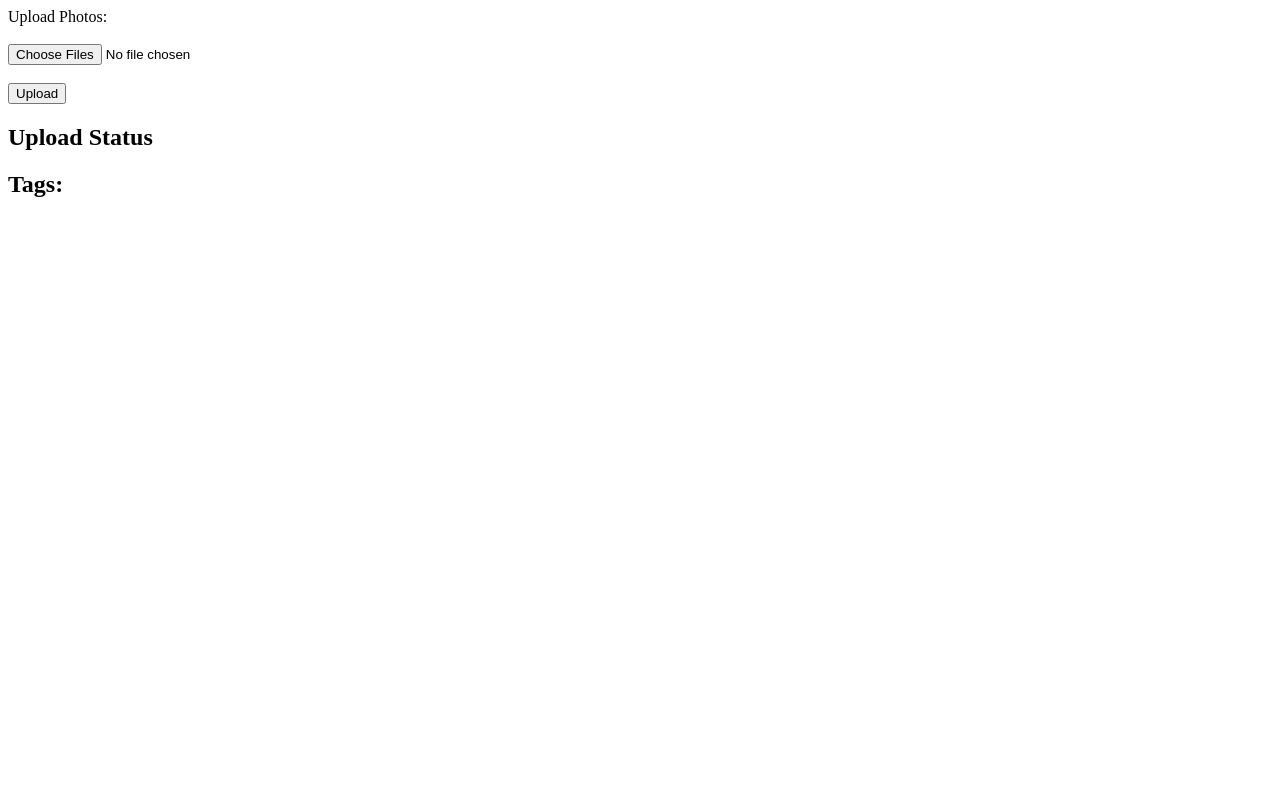
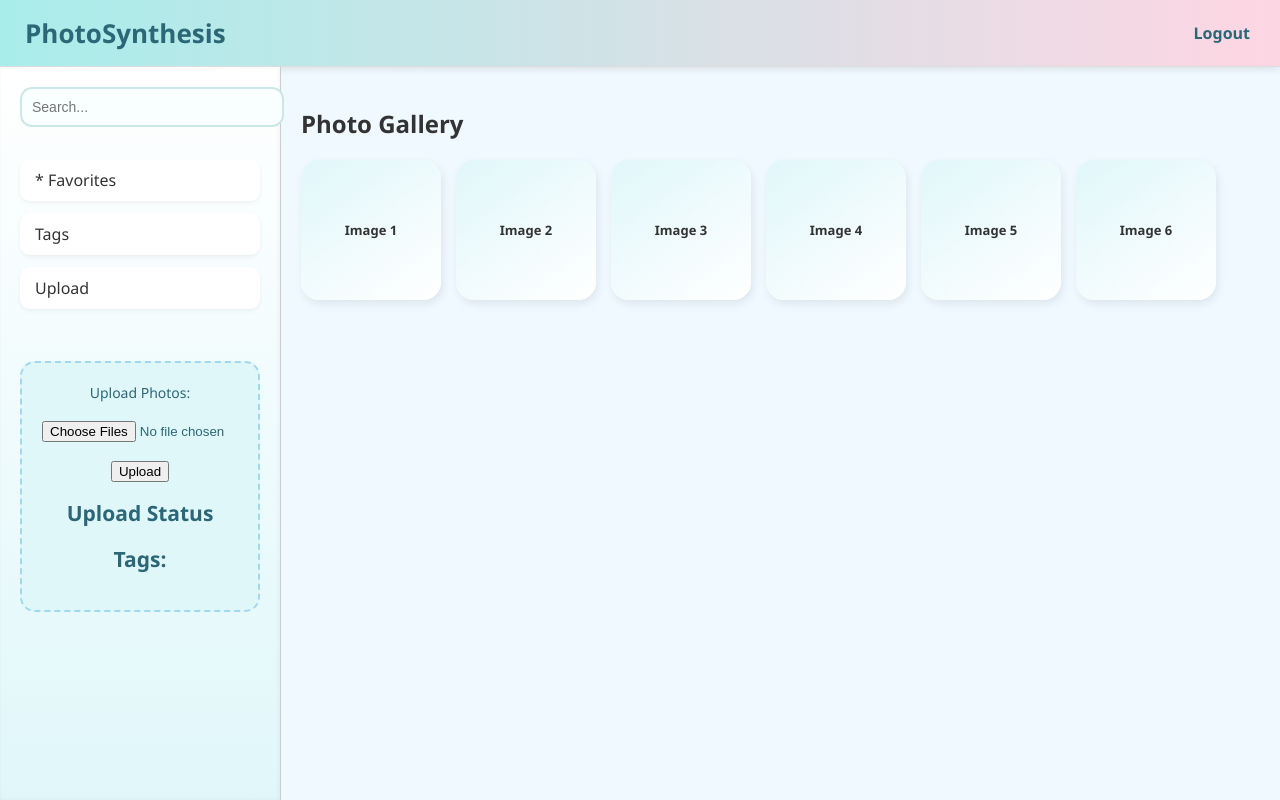
Before and after one commit to PresidentZach/photo_app, a Django app: page / in a window 1280 px wide. Run offline with Django 4.2, Linux system fonts and the light colour scheme.

Commit message:
Added existing upload functionality to new index.html file, added stylesheet and login page

```diff
--- /dev/null
+++ b/src/app/static/styles.css
@@ -0,0 +1,171 @@
+/* Reset & base style */
+body {
+  margin: 0;
+  font-family: 'Segoe UI', 'Helvetica Neue', sans-serif;
+  display: flex;
+  flex-direction: column;
+  height: 100vh;
+  background: #f0f9ff;
+  color: #333;
+}
+
+/* Header bar */
+header {
+  background: linear-gradient(90deg, #a8edea, #fed6e3);
+  padding: 15px 25px;
+  display: flex;
+  align-items: center;
+  justify-content: space-between;
+  box-shadow: 0 2px 8px rgba(0, 0, 0, 0.1);
+  border-bottom: 1px solid #ddd;
+}
+
+.logo {
+  font-size: 26px;
+  font-weight: bold;
+  color: #2b6777;
+}
+
+.account a {
+  color: #2b6777;
+  text-decoration: none;
+  margin: 0 5px;
+  font-weight: bold;
+}
+
+/* Main body layout */
+.main {
+  flex: 1;
+  display: flex;
+  overflow: hidden;
+}
+
+/* Sidebar style */
+nav {
+  width: 240px;
+  background: linear-gradient(180deg, #ffffff, #e0f7fa);
+  padding: 20px;
+  border-right: 1px solid #ccc;
+  display: flex;
+  flex-direction: column;
+  gap: 20px;
+  box-shadow: inset -1px 0 4px rgba(0, 0, 0, 0.05);
+}
+
+/* Search box */
+.search-bar input {
+  padding: 10px;
+  width: 100%;
+  font-size: 14px;
+  border: 2px solid #cce7e8;
+  border-radius: 12px;
+  outline: none;
+  background: #f9ffff;
+  transition: border 0.3s;
+}
+
+.search-bar input:focus {
+  border-color: #88d1c6;
+}
+
+/* Sidebar links */
+nav ul {
+  list-style: none;
+  padding: 0;
+  margin: 0;
+}
+
+nav li {
+  margin: 12px 0;
+  padding: 10px 15px;
+  background: #ffffff;
+  border-radius: 10px;
+  transition: background 0.3s;
+  cursor: pointer;
+  box-shadow: 0 2px 4px rgba(0,0,0,0.05);
+}
+
+nav li:hover {
+  background: #d0f0f7;
+}
+
+/* Drag and drop area */
+.upload-area {
+  margin-top: 20px;
+  padding: 20px;
+  border: 2px dashed #a0d8ef;
+  border-radius: 15px;
+  text-align: center;
+  background-color: #e0f7fa;
+  font-size: 14px;
+  color: #2b6777;
+}
+
+/* Content section */
+.content {
+  flex: 1;
+  padding: 20px;
+  overflow-y: auto;
+}
+
+/* Image Grid using Flexbox instead of CSS Grid */
+.image-grid {
+  display: flex;
+  flex-wrap: wrap;
+  gap: 15px;
+  justify-content: flex-start;
+}
+
+/* Individual image boxes */
+.image-box {
+  background: linear-gradient(145deg, #e0f7fa, #ffffff);
+  height: 140px;
+  width: 140px;
+  border-radius: 18px;
+  box-shadow: 2px 4px 10px rgba(0, 0, 0, 0.08);
+  display: flex;
+  align-items: center;
+  justify-content: center;
+  font-size: 13px;
+  font-weight: bold;
+  cursor: pointer;
+  transition: transform 0.2s, box-shadow 0.2s;
+}
+
+/* Image box hover effect */
+.image-box:hover {
+  transform: scale(1.03);
+  box-shadow: 3px 6px 12px rgba(0, 0, 0, 0.15);
+}
+
+/* Hidden details initially */
+.image-detail {
+  margin-top: 30px;
+  border-top: 2px dashed #aacfd0;
+  padding-top: 20px;
+  background: #fff;
+  border-radius: 12px;
+  box-shadow: 0 4px 10px rgba(0, 0, 0, 0.05);
+  padding: 20px;
+}
+
+/* Placeholder image inside details */
+.img-box {
+  width: 220px;
+  height: 160px;
+  background: #d9f2f2;
+  margin-bottom: 15px;
+  border-radius: 12px;
+  box-shadow: inset 0 2px 6px rgba(0,0,0,0.1);
+}
+
+/* Tags and description */
+.tags, .description {
+  font-size: 15px;
+  margin-top: 8px;
+}
+
+/* Simple hidden class */
+.hidden {
+  display: none;
+}
--- a/src/app/templates/app/index.html
+++ b/src/app/templates/app/index.html
@@ -1,11 +1,37 @@
 <!DOCTYPE html>
+<html lang="en">
 <head>
-    <html lang="en">
-    <meta charset="UTF-8">
-    <title>Index.html page</title>
+  <meta charset="UTF-8" />
+  <meta name="viewport" content="width=device-width, initial-scale=1.0"/>
+  <title>PhotoSynthesis</title>
+  {% load static %}
+ <link rel="stylesheet" href="{% static 'styles.css' %}">
 </head>
+<body>
 
-<body>
+  <!-- Top bar with logo and logout -->
+  <header>
+    <div class="logo">PhotoSynthesis</div>
+    <div class="account">
+      <a href="#">Logout</a> <!-- Only logout is shown now -->
+    </div>
+  </header>
+
+  <div class="main">
+    <nav>
+      <!-- Sidebar with search and links -->
+      <div class="search-bar">
+        <input type="text" placeholder="Search...">
+      </div>
+      <ul>
+        <li>* Favorites</li>
+        <li> Tags</li>
+        <li> Upload</li> <!-- Only keeping needed links -->
+      </ul>
+
+      <!-- Upload area -->
+      <div class="upload-area">
+
          <!--Creating a form. When upload button is pressed, upload_image(request) in views.py is ran-->
 		<form method="POST" enctype="multipart/form-data" action="{% url 'index' %}">
 			{% csrf_token %}
@@ -33,7 +59,35 @@
 					{% endfor %}
 				</ul>
 			{% endif %}
-</body>
+      </div>
 
 
+
+    </nav>
+
+    <div class="content">
+      <h2>Photo Gallery</h2>
+      <!-- Flexbox Image Grid -->
+      <div class="image-grid">
+        <div class="image-box">Image 1</div>
+        <div class="image-box">Image 2</div>
+        <div class="image-box">Image 3</div>
+        <div class="image-box">Image 4</div>
+        <div class="image-box">Image 5</div>
+        <div class="image-box">Image 6</div>
+      </div>
+
+      <!-- Hidden area for photo details -->
+      <div class="image-detail hidden" id="image-detail">
+        <h3>Image Details</h3>
+        <div class="img-box">[Image]</div>
+        <div class="tags">Tags: person, dog, landscape</div>
+        <div class="description">
+          Description: A person with a dog in a forest setting, standing under trees.
+        </div>
+      </div>
+    </div>
+  </div>
+
+</body>
 </html>
```
Also changed, not shown: src/app/templates/app/login.html (added, +22 -0 lines). Lines whose indentation alone changed are shown as unchanged.
